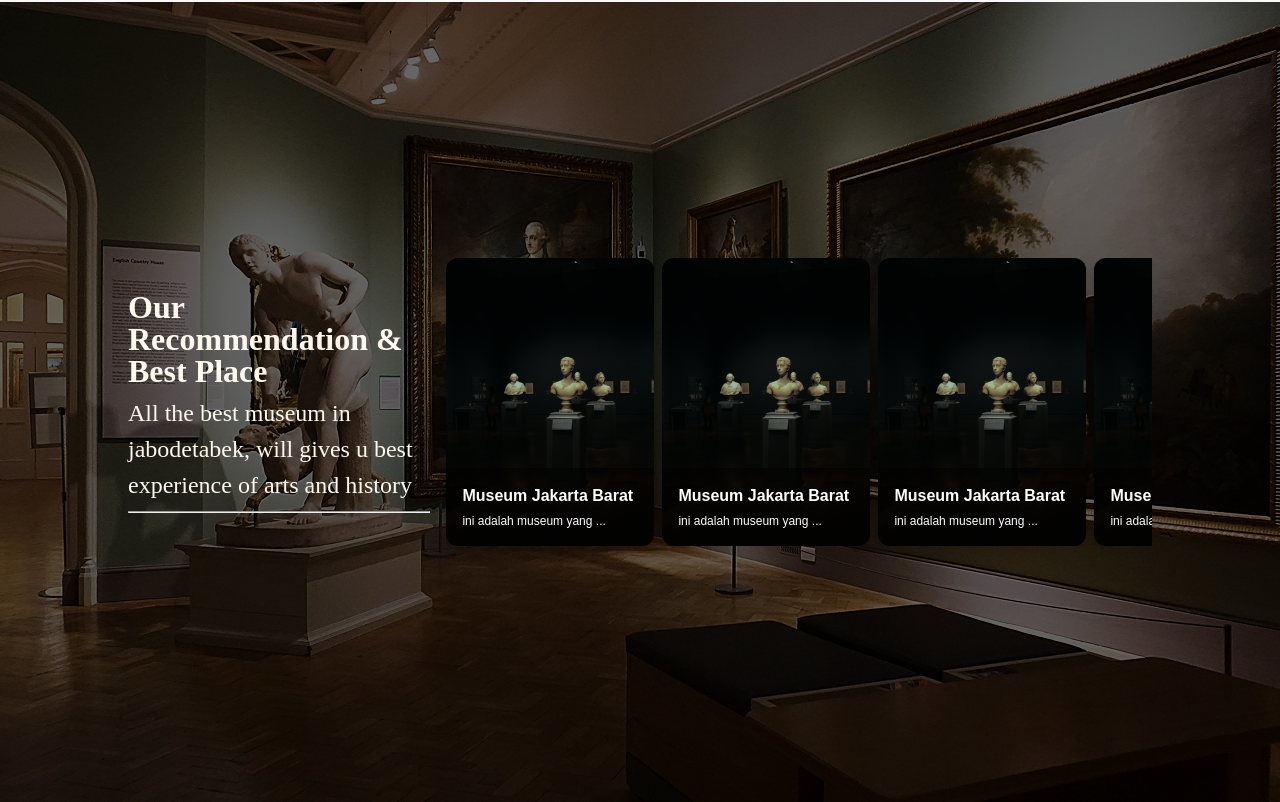
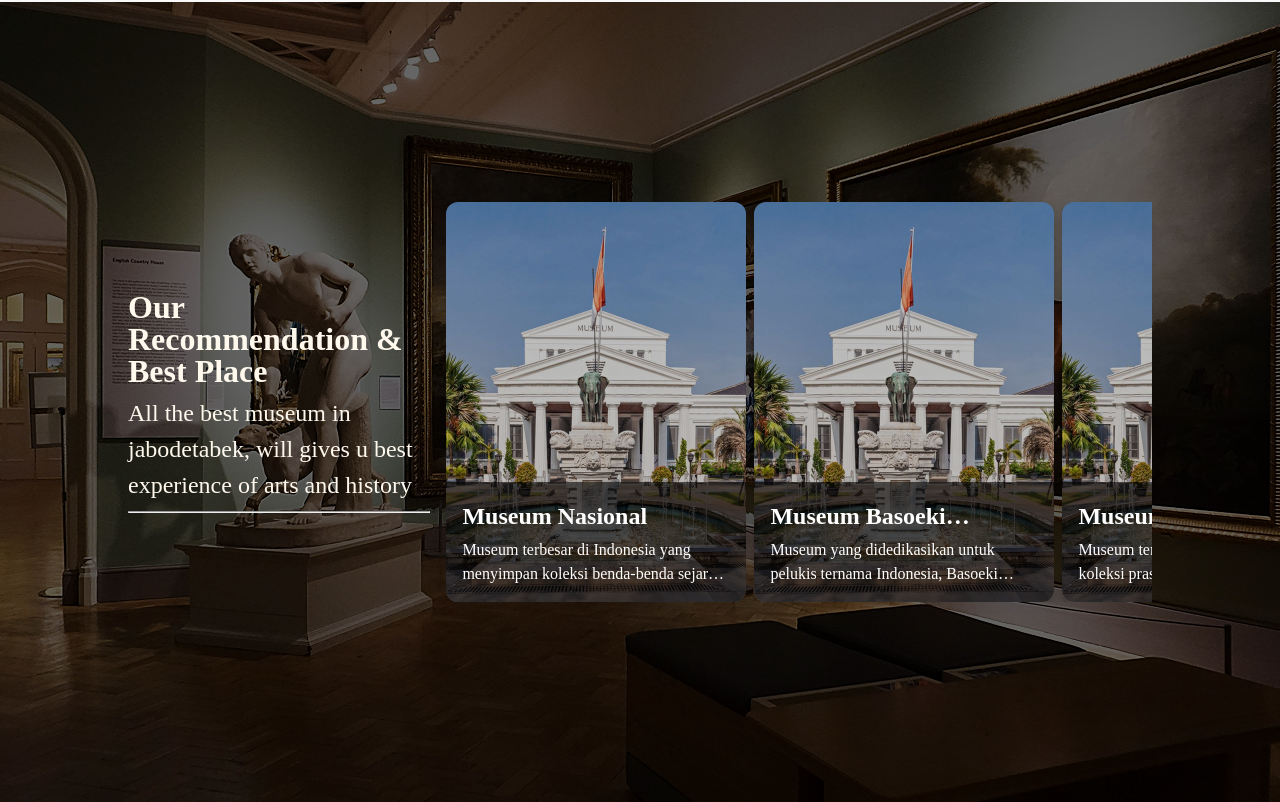
Before and after one commit to nugroho-dotnc/kel7_it2B_tb2, a React (Vite) app: page / in a window 1280 px wide. Shown: the part 1630-2432 px from the top of the page. Built offline with nearby package versions, Linux system fonts and the light colour scheme.

Commit message:
detail route fixing

```diff
--- /dev/null
+++ b/public/data/museum.json
@@ -0,0 +1,97 @@
+[
+  {
+    "id": 1,
+    "nama": "Museum Nasional",
+    "deskripsi": "Museum terbesar di Indonesia yang menyimpan koleksi benda-benda sejarah, arkeologi, etnografi, dan geografi dari seluruh nusantara.",
+    "lokasi": "Jl. Medan Merdeka Barat No.12, Gambir, Jakarta Pusat",
+    "gambar": "/images/museum/museum-nasional.jpeg",
+    "koleksi": [
+      {
+        "gambar": null,
+        "nama": "Arca Ganesha",
+        "deskripsi": "Patung dewa Ganesha dari zaman Hindu-Buddha di Indonesia."
+      },
+      {
+        "gambar": null,
+        "nama": "Perhiasan Emas",
+        "deskripsi": "Koleksi perhiasan emas dari berbagai kerajaan di Nusantara."
+      }
+    ]
+  },
+  {
+    "id": 2,
+    "nama": "Museum Basoeki Abdullah",
+    "deskripsi": "Museum yang didedikasikan untuk pelukis ternama Indonesia, Basoeki Abdullah, menampilkan karya seni, lukisan, dan barang pribadi beliau.",
+    "lokasi": "Jl. Keuangan Raya No.19, Cilandak Barat, Jakarta Selatan",
+    "gambar": "/images/museum/museum-nasional.jpeg",
+    "koleksi": [
+      {
+        "gambar": null,
+        "nama": "Lukisan Pemandangan Alam",
+        "deskripsi": "Salah satu lukisan ikonik karya Basoeki Abdullah."
+      },
+      {
+        "gambar": null,
+        "nama": "Alat Lukis",
+        "deskripsi": "Peralatan melukis yang digunakan oleh Basoeki Abdullah."
+      }
+    ]
+  },
+  {
+    "id": 3,
+    "nama": "Museum Taman Prasasti",
+    "deskripsi": "Museum terbuka yang menyimpan koleksi prasasti, nisan, dan peninggalan pemakaman bergaya kolonial.",
+    "lokasi": "Jl. Tanah Abang I No.1, Jakarta Pusat",
+    "gambar": "/images/museum/museum-nasional.jpeg",
+    "koleksi": [
+      {
+        "gambar": null,
+        "nama": "Nisan VOC",
+        "deskripsi": "Nisan dari masa pemerintahan VOC di Batavia."
+      },
+      {
+        "gambar": null,
+        "nama": "Kereta Jenazah Antik",
+        "deskripsi": "Kereta jenazah bersejarah dari masa kolonial Belanda."
+      }
+    ]
+  },
+  {
+    "id": 4,
+    "nama": "Museum Bank Indonesia",
+    "deskripsi": "Museum edukatif yang menampilkan sejarah perbankan dan sistem keuangan Indonesia.",
+    "lokasi": "Jl. Pintu Besar Utara No.3, Jakarta Barat",
+    "gambar": "/images/museum/museum-nasional.jpeg",
+    "koleksi": [
+      {
+        "gambar": null,
+        "nama": "Mesin Hitung Kuno",
+        "deskripsi": "Mesin hitung yang digunakan oleh pegawai bank pada awal abad ke-20."
+      },
+      {
+        "gambar": null,
+        "nama": "Uang Kuno",
+        "deskripsi": "Koleksi uang kertas dan koin dari berbagai masa di Indonesia."
+      }
+    ]
+  },
+  {
+    "id": 5,
+    "nama": "Museum Layang-Layang Indonesia",
+    "deskripsi": "Museum yang menampilkan berbagai jenis layang-layang tradisional dan modern dari Indonesia dan mancanegara.",
+    "lokasi": "Jl. H. Kamang No.38, Pondok Labu, Jakarta Selatan",
+    "gambar": "/images/museum/museum-nasional.jpeg",
+    "koleksi": [
+      {
+        "gambar": null,
+        "nama": "Layang-Layang Bali",
+        "deskripsi": "Layang-layang tradisional dari Bali dengan bentuk naga."
+      },
+      {
+        "gambar": null,
+        "nama": "Layang-Layang Modern",
+        "deskripsi": "Layang-layang kreatif dengan bentuk karakter kartun."
+      }
+    ]
+  }
+]
--- a/src/Resources/components/museum-card.jsx
+++ b/src/Resources/components/museum-card.jsx
@@ -2,7 +2,7 @@
 import "../style/component.css"
 const MuseumCard = ({image, title, desc}) => {
   return (
-   <div className="museum-card">
+  <div className="museum-card">
   <img src={image} alt="Museum Jakarta Barat" />
   <div className="overlay">
     <h3>{title}</h3>
--- a/src/Resources/components/nav-link.jsx
+++ b/src/Resources/components/nav-link.jsx
@@ -6,7 +6,7 @@
     const location = useLocation().pathname;
     return (
         <>
-        <Link to={link} className={`text-primary ${link == location?"active":""}`}>{label}</Link>
+        <Link to={link} className={`text-primary text-xl ${link == location?"active":""}`}>{label}</Link>
         </>
     )
 }
--- a/src/Resources/pages/contact/index.jsx
+++ b/src/Resources/pages/contact/index.jsx
@@ -18,7 +18,7 @@
 
                 </div>
                 <div className="gap-32 inner-container w-full">
-                    <div className="left flex flex-col gap-16 text-secondary">
+                    <div className="left flex flex-col gap-32 text-secondary">
                         <h1 className="headline">
                             We are always ready to help and answer your question
                         </h1>
--- a/src/Resources/pages/home/detail/index.jsx
+++ b/src/Resources/pages/home/detail/index.jsx
@@ -1,11 +1,21 @@
 import React from 'react';
 import { useParams } from 'react-router-dom';
-
+import { useState, useEffect } from 'react';
 function MuseumDetail() {
   const { id } = useParams();
+      const [museum, setMuseum] = useState({})
+      const fetchMuseum = async () =>{
+          const response = await fetch("/data/museum.json")
+          const data = await response.json()
+          const dataMuseum = data.find(item =>  item.id === parseInt(id))
+          setMuseum(dataMuseum);
+      }
+      useEffect(() => {
+          fetchMuseum()
+      }, [])
   return (
-    <div>
-      <h2>Detail Produk</h2>
+    <div className='mt-96'>
+      <h2>{museum.nama}</h2>
       <p>ID Produk: {id}</p>
     </div>
   );
--- a/src/Resources/pages/home/index.jsx
+++ b/src/Resources/pages/home/index.jsx
@@ -1,8 +1,19 @@
 import React from "react";
+import { useState, useEffect } from "react";
 import "../../../App.css"
 import "../../style/home.css"
 import MuseumCard from "../../components/museum-card";
 const Home = () => {
+    const [museum, setMuseum] = useState([])
+    const fetchMuseum = async () =>{
+        const response = await fetch("/data/museum.json")
+        const data = await response.json()
+        setMuseum(data);
+    }
+    useEffect(() => {
+        fetchMuseum()
+    }, [])
+
     return (
         <>
         <div className="flex flex-col gap-16" style={{ scrollBehavior:"smooth" }}>
@@ -58,12 +69,13 @@
                             </div>
                             <div className="flex start rightRec">
                                <div className="flex justify-start gap-8">
-                                    <MuseumCard image={"/images/HERO.png"} title={"Museum Jakarta Barat"} desc={"ini adalah museum yang ..."}/>
-                                    <MuseumCard image={"/images/HERO.png"} title={"Museum Jakarta Barat"} desc={"ini adalah museum yang ..."}/>
-                                    <MuseumCard image={"/images/HERO.png"} title={"Museum Jakarta Barat"} desc={"ini adalah museum yang ..."}/>
-                                    <MuseumCard image={"/images/HERO.png"} title={"Museum Jakarta Barat"} desc={"ini adalah museum yang ..."}/>
-                                    <MuseumCard image={"/images/HERO.png"} title={"Museum Jakarta Barat"} desc={"ini adalah museum yang ..."}/>
-                                    <MuseumCard image={"/images/HERO.png"} title={"Museum Jakarta Barat"} desc={"ini adalah museum yang ..."}/>
+                                    {
+                                        museum.map((data, index)=>{
+                                            return <a href={`/museum/${data.id}`}>
+                                                    <MuseumCard key={index} image={data.gambar} title={data.nama} desc={data.deskripsi}/>
+                                                    </a>
+                                        })
+                                    }
                                </div>
                             </div>
                         </div>
--- a/src/Resources/style/component.css
+++ b/src/Resources/style/component.css
@@ -2,18 +2,18 @@
 
 .museum-card {
   position: relative;
-  width: 208px;
-  height: 288px;
+  width: 300px;
+  height: 400px;
   border-radius: 12px;
   overflow: hidden;
   box-shadow: 0 4px 8px rgba(0,0,0,0.2);
-  font-family: sans-serif;
 }
 
 .museum-card img {
   width: 100%;
   height: 100%;
   object-fit: cover;
+  filter: brightness(0.75);
 }
 
 .overlay {
@@ -21,19 +21,29 @@
   bottom: 0;
   width: 100%;
   padding: 16px;
-  background-color: rgba(0, 0, 0, 0.6); /* 60% alpha */
+  background-color: rgba(0, 0, 0, 0.6);
   color: white;
 }
 
 .overlay h3 {
-  font-size: 16px;
+  font-size: 24px;
   margin: 0;
   font-weight: bold;
+  display: -webkit-box;
+  -webkit-line-clamp: 1;
+  -webkit-box-orient: vertical;
+  overflow: hidden;
+  text-overflow: ellipsis;
 }
 
 .overlay p {
-  font-size: 12px;
+  font-size: 16px;
   margin: 4px 0 0;
+  display: -webkit-box;
+  -webkit-line-clamp: 2;
+  -webkit-box-orient: vertical;
+  overflow: hidden;
+  text-overflow: ellipsis;
 }
 
 .input-container {
```
Also changed, not shown: public/images/museum/museum-nasional.jpeg (added).
